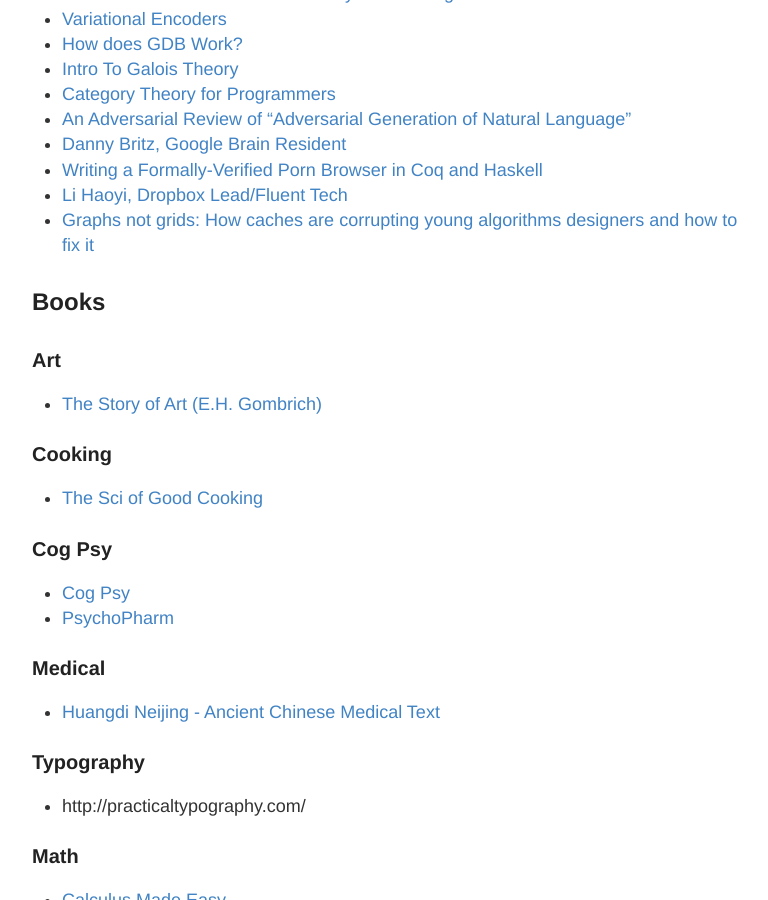
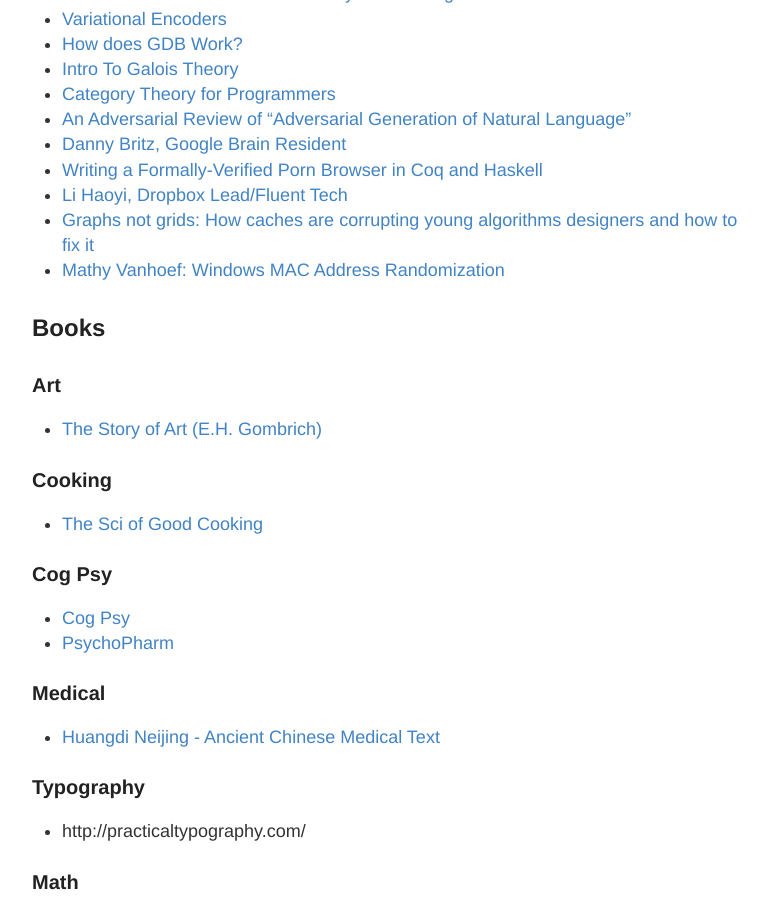
Before and after one commit to RONNCC/ronncc.github, a Jekyll site: the page built from _posts/2015-12-25-ReadingList.md, in a window 1280 px wide and 900 px high, scrolled down 2390 px. Shown: the whole window, without its empty margins (248-1016 px from the left). Built offline with Jekyll 4.4.1, drawn with Linux system fonts in a browser that asks for light colours; comment, search, counter and statistics services are not loaded.

Commit message:
Update 2015-12-25-ReadingList.md

```diff
--- a/_posts/2015-12-25-ReadingList.md
+++ b/_posts/2015-12-25-ReadingList.md
@@ -96,6 +96,7 @@
 - [Writing a Formally-Verified Porn Browser in Coq and Haskell](http://www.michaelburge.us/2017/08/25/writing-a-formally-verified-porn-browser-in-coq.html)
 - [Li Haoyi, Dropbox Lead/Fluent Tech](http://www.lihaoyi.com/)
 - [Graphs not grids: How caches are corrupting young algorithms designers and how to fix it](http://blog.ezyang.com/2010/07/graphs-not-grids/)
+- [Mathy Vanhoef: Windows MAC Address Randomization](http://www.mathyvanhoef.com/2016/03/how-mac-address-randomization-works-on.html)
 
 ## Books
 
```
